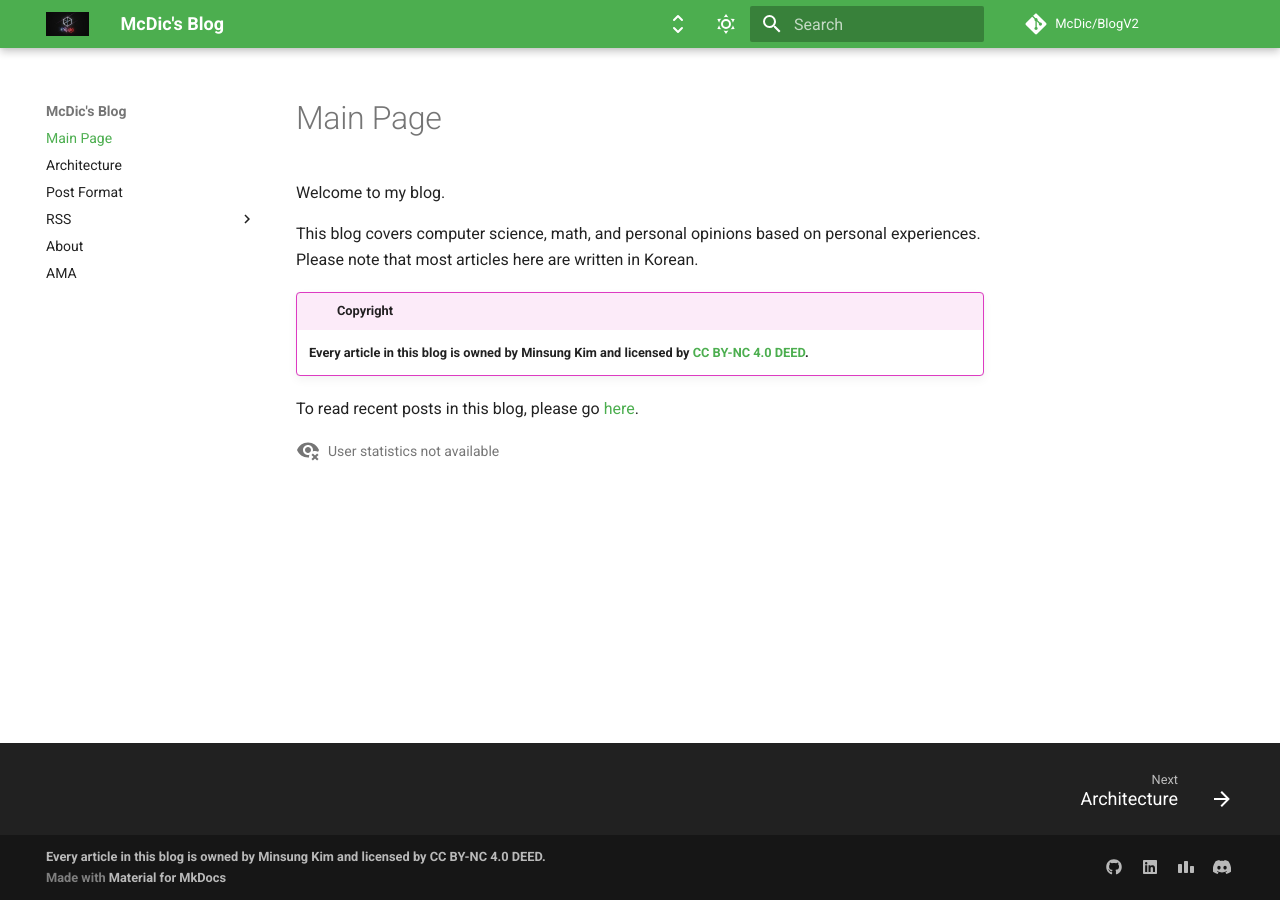
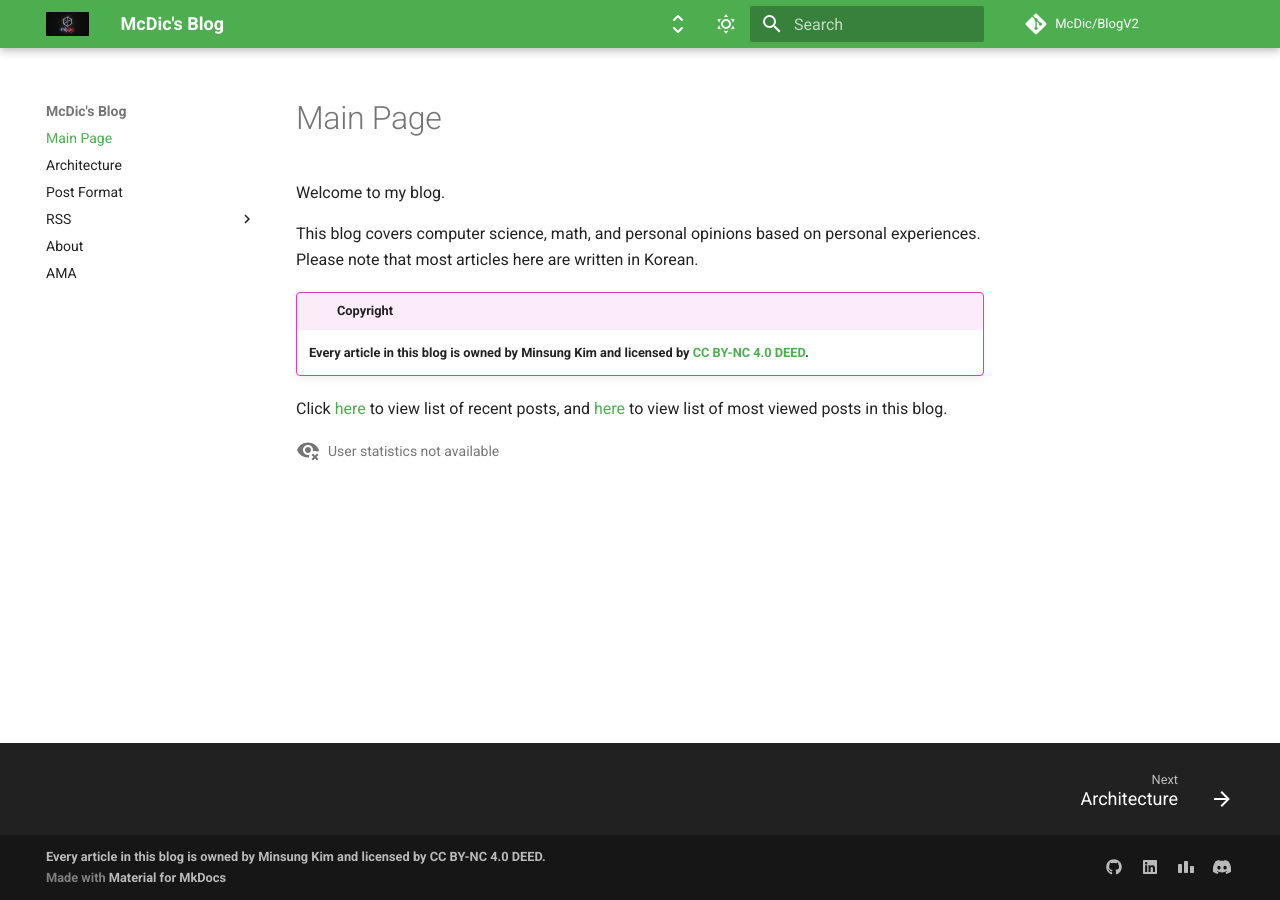
Before and after one commit to McDic/BlogV2, an MkDocs documentation site: the page built from docs/index.md, in a window 1280 px wide. Built offline with MkDocs 1.6.1 and Material for MkDocs 9.7.7, drawn with Linux system fonts in a browser that asks for light colours; comment, search, counter and statistics services are not loaded.

Commit message:
Minor improvements on index and `about` pages

```diff
--- a/docs/index.md
+++ b/docs/index.md
@@ -18,4 +18,5 @@ Please note that most articles here are written in Korean.
     **Every article in this blog is owned by Minsung Kim and**
     **licensed by [CC BY-NC 4.0 DEED](https://creativecommons.org/licenses/by-nc/4.0/deed).**
 
-To read recent posts in this blog, please go [here](../sorted/recent/).
+Click [here](../sorted/recent/) to view list of recent posts,
+and [here](../sorted/most_viewed/) to view list of most viewed posts in this blog.
```
Also changed, not shown: docs/about.md (+6 -1 lines).
